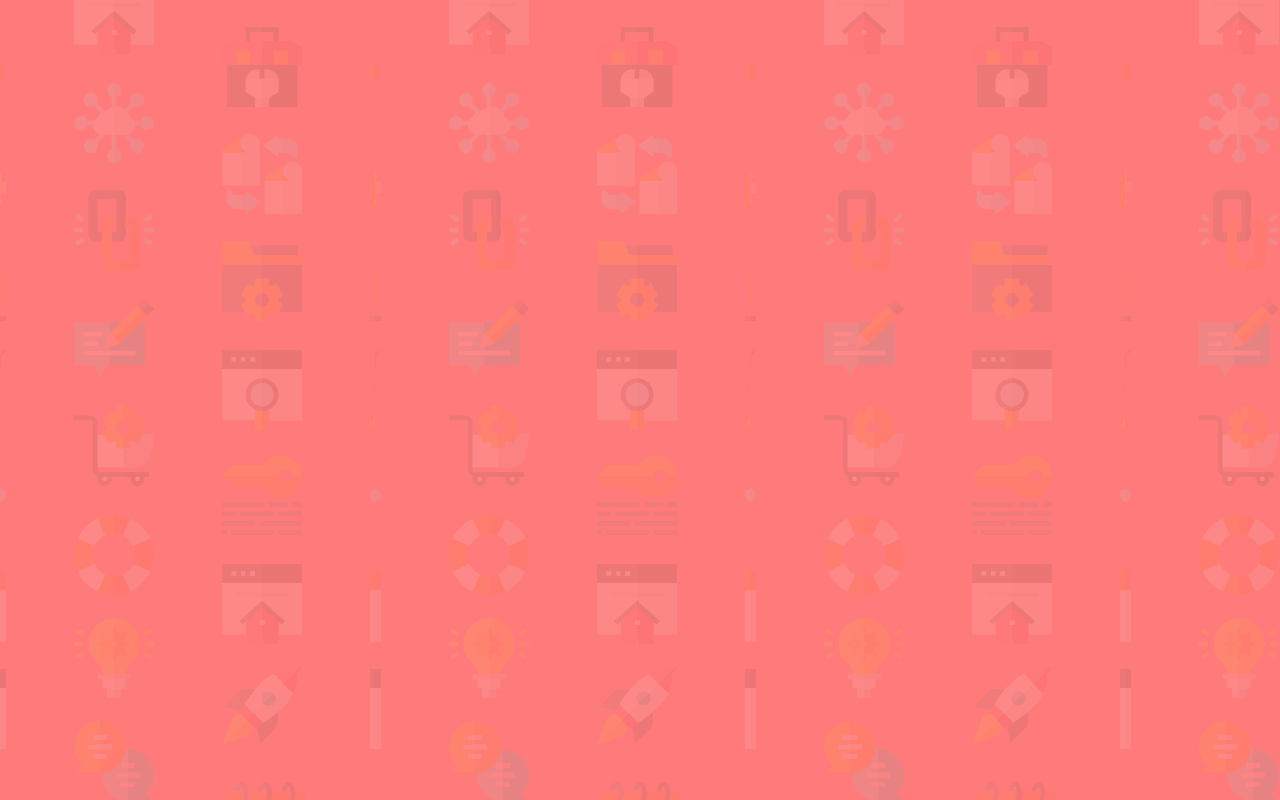
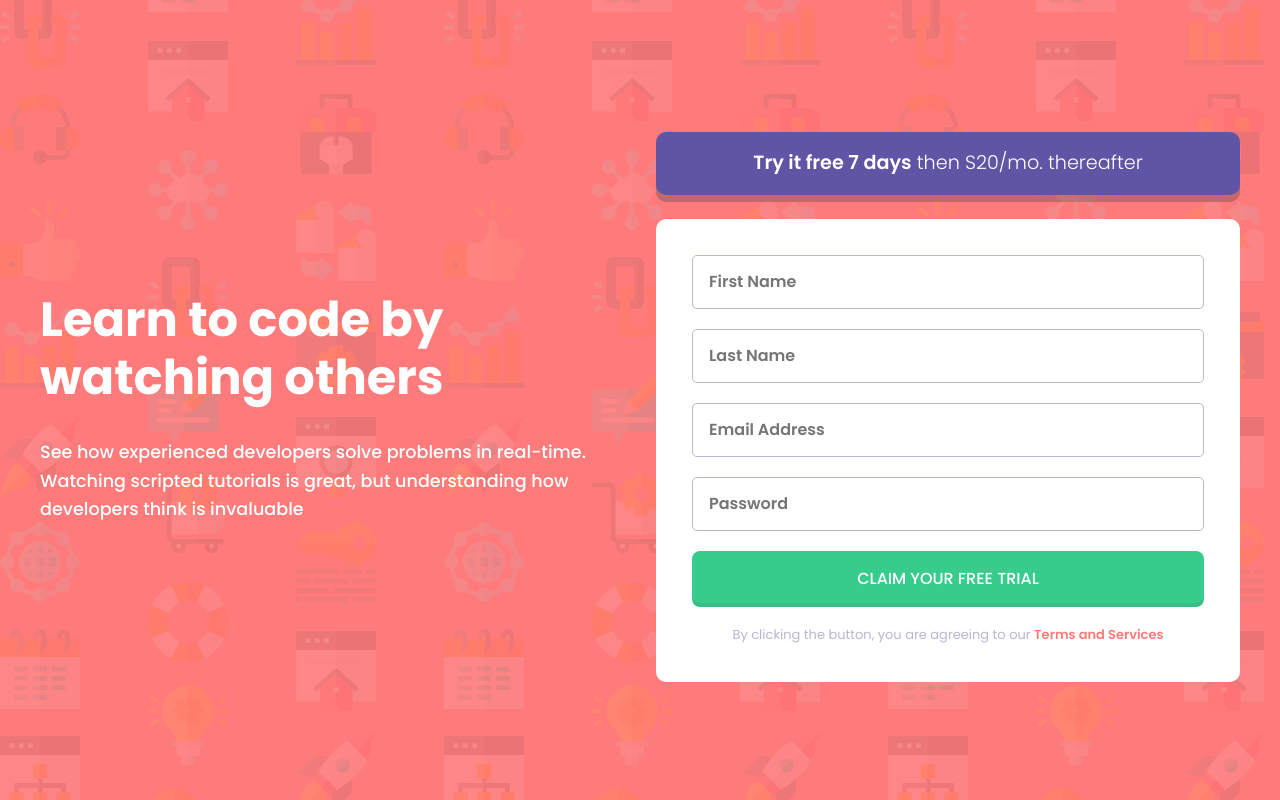
Before and after one commit to kcde/intro-component-with-signup-form, a Vue app: page / in a window 1280 px wide. Built offline with nearby package versions, Linux system fonts and the light colour scheme.

Commit message:
add structure and styling

```diff
--- a/package.json
+++ b/package.json
@@ -17,6 +17,7 @@
     "eslint": "^8.21.0",
     "eslint-plugin-vue": "^9.3.0",
     "prettier": "^2.7.1",
+    "sass": "^1.54.8",
     "vite": "^3.0.4"
   }
 }
--- a/src/App.vue
+++ b/src/App.vue
@@ -1,8 +1,75 @@
-<script></script>
+<script>
+import TheBanner from "./components/UI/TheBanner.vue";
+import TheForm from "./components/UI/TheForm.vue";
 
+export default {
+  components: { TheBanner, TheForm },
+};
+</script>
 
-<template></template>
+<template>
+  <main>
+    <section class="main-copy">
+      <h1>Learn to code by watching others</h1>
+      <p>
+        See how experienced developers solve problems in real-time. Watching
+        scripted tutorials is great, but understanding how developers think is
+        invaluable
+      </p>
+    </section>
 
+    <section>
+      <div :style="{ marginBottom: '1.5rem' }">
+        <TheBanner></TheBanner>
+      </div>
 
+      <div>
+        <TheForm />
+      </div>
+    </section>
+  </main>
+</template>
 
-<style scoped></style>
+<style lang="scss">
+.main-copy {
+  text-align: center;
+  color: var(--clr-white);
+  padding-top: 5rem;
+  margin-bottom: 4rem;
+  @media (min-width: 1024px) {
+    padding-top: 0;
+    margin-bottom: 0;
+    text-align: left;
+  }
+
+  h1 {
+    font-size: clamp(2rem, 4vw + 1rem, 3rem);
+    font-weight: 700;
+    margin-bottom: 2rem;
+  }
+
+  p {
+    font-size: 1.1rem;
+    line-height: 1.6;
+    font-weight: 500;
+  }
+}
+.space-y-1 > * + * {
+  margin-top: 1.25rem;
+}
+
+main {
+  max-width: 75rem;
+  margin: 0 auto;
+  @media (min-width: 1024px) {
+    display: flex;
+    align-items: center;
+    gap: 2rem;
+    padding-top: 6.25rem;
+
+    & > * {
+      flex: 1;
+    }
+  }
+}
+</style>
--- a/src/assets/base.css
+++ /dev/null
@@ -1,49 +0,0 @@
-@import url("https://fonts.googleapis.com/css2?family=Poppins:wght@400;500;600;700&display=swap");
-:root {
-  --clr-red: hsl(0, 100%, 74%);
-  --clr-reen: hsl(154, 59%, 51%);
-  --clr-blue: hsl(248, 32%, 49%);
-  --clr-dark-blue: hsl(249, 10%, 26%);
-  --grayish-lue: hsl(246, 25%, 77%);
-
-  --clr-bg: var(--clr-red);
-  --fw-4: 400;
-  --fw-5: 500;
-  --fw-6: 600;
-  --fw-7: 700;
-
-  --fs-xs : 0.75rem;
-  --fs-sm: 0.875rem
-  --fs-base: 1rem;
-  --fs-lg: 1.5rem;
-}
-
-*,
-*::after,
-*::before {
-  margin: 0;
-  padding: 0;
-  box-sizing: border-box;
-}
-
-a {
-  text-decoration: none;
-  color: inherit;
-}
-
-img {
-  max-width: 100%;
-}
-
-body {
-  font-family: "Poppins", sans-serif;
-  background-color: var(--clr-bg);
-  background-image: url("./bg-intro-mobile.png");
-  background-repeat: repeat-y;
-}
-
-@media (min-width: 400px) {
-  body {
-    background-repeat: repeat-x;
-  }
-}
--- a/src/assets/main.css
+++ b/src/assets/main.css
@@ -1,35 +1,123 @@
-@import "./base.css";
+@import url("https://fonts.googleapis.com/css2?family=Poppins:wght@300;400;500;600;700&display=swap");
+:root {
+  --clr-white: #ffffff;
+  --clr-red: hsl(0, 100%, 74%);
+  --clr-green: hsl(154, 59%, 51%);
+  --clr-blue: hsl(248, 32%, 49%);
+  --clr-dark-blue: 62, 60, 73;
+  --clr-grayish-blue: hsl(246, 25%, 77%);
+  --banner-bg: var(--clr-blue);
+  --clr-bg: var(--clr-red);
+  --clr-input-border: var(--clr-grayish-blue);
+  --clr-link: var(--clr-red);
+  --bg-submit-btn: var(--clr-green);
 
-#app {
-  max-width: 1280px;
-  margin: 0 auto;
-  padding: 2rem;
+  --fw-4: 400;
+  --fw-5: 500;
+  --fw-6: 600;
+  --fw-7: 700;
+  --radius-sm: 5px;
+  --radius-md: 8px;
+  --radius-lg: 10px;
 
-  font-weight: normal;
+  --fs-xs: 0.75rem;
+  --fs-sm: 0.875rem;
+  --fs-base: 1rem;
+  --fs-lg: 1.5rem;
 }
 
-a,
-.green {
-  text-decoration: none;
-  color: hsla(160, 100%, 37%, 1);
-  transition: 0.4s;
+/* http://meyerweb.com/eric/tools/css/reset/
+v2.0 | 20110126
+License: none (public domain)
+*/
+*,
+*::after,
+*::before {
+  margin: 0;
+  padding: 0;
+  border: 0;
+  font-size: 100%;
+  font: inherit;
+  vertical-align: baseline;
+  box-sizing: border-box;
+}
+/* HTML5 display-role reset for older browsers */
+article,
+aside,
+details,
+figcaption,
+figure,
+footer,
+header,
+hgroup,
+menu,
+nav,
+section {
+  display: block;
+}
+body {
+  line-height: 1;
+}
+ol,
+ul {
+  list-style: none;
+}
+blockquote,
+q {
+  quotes: none;
+}
+blockquote:before,
+blockquote:after,
+q:before,
+q:after {
+  content: "";
+  content: none;
+}
+table {
+  border-collapse: collapse;
+  border-spacing: 0;
 }
 
-@media (hover: hover) {
-  a:hover {
-    background-color: hsla(160, 100%, 37%, 0.2);
+h1,
+h2,
+h3,
+h4,
+h5,
+h6 {
+  font-weight: 600;
+}
+
+h1 {
+  line-height: 1.2;
+}
+
+a {
+  text-decoration: none;
+  color: inherit;
+}
+
+img {
+  max-width: 100%;
+}
+
+body {
+  font-family: "Poppins", sans-serif;
+  background-color: var(--clr-bg);
+  background-image: url("./bg-intro-mobile.png");
+  background-repeat: repeat-y;
+  padding: 2rem 1rem;
+}
+
+@media (min-width: 400px) {
+  body {
+    background-repeat: repeat-x;
   }
 }
 
 @media (min-width: 1024px) {
   body {
-    display: flex;
-    place-items: center;
-  }
+    background-image: url("./bg-intro-desktop.png");
 
-  #app {
-    display: grid;
-    grid-template-columns: 1fr 1fr;
-    padding: 0 2rem;
+    /* background-repeat: repeat-x; */
   }
 }
--- /dev/null
+++ b/src/components/BaseInput.vue
@@ -0,0 +1,55 @@
+<template>
+  <div class="input-container">
+    <label>
+      <input :type="type" :placeholder="placeholder" />
+    </label>
+  </div>
+</template>
+
+<script>
+export default {
+  props: {
+    type: {
+      type: String,
+      default: "text",
+    },
+    placeholder: {
+      type: String,
+    },
+  },
+};
+</script>
+
+<style lang="scss" scoped>
+input {
+  border: none;
+  width: 100%;
+  height: 100%;
+  background-color: transparent;
+  font-weight: 600;
+  caret-color: var(--clr-blue);
+  &:focus {
+    outline: none;
+  }
+}
+
+label {
+  position: relative;
+  height: 100%;
+}
+
+.input-container {
+  position: relative;
+  border: 1px solid var(--clr-input-border);
+  width: 100%;
+  padding: 0 1rem;
+  height: 3.375rem;
+  background-color: var(--clr-white);
+  border-radius: var(--radius-sm);
+  transition: border-color 150ms ease-in;
+
+  &:focus-within {
+    border-color: var(--clr-blue);
+  }
+}
+</style>
--- /dev/null
+++ b/src/components/FormButton.vue
@@ -0,0 +1,21 @@
+<template>
+  <button type="submit">claim your free trial</button>
+</template>
+
+<script>
+export default {};
+</script>
+
+<style scoped>
+button {
+  width: 100%;
+  background-color: var(--bg-submit-btn);
+  color: var(--clr-white);
+  padding: 1.25rem 1rem;
+  text-transform: uppercase;
+  font-weight: 500;
+  border-radius: var(--radius-md);
+  box-shadow: inset 0 -4px rgba(var(--clr-dark-blue), 0.1);
+  cursor: pointer;
+}
+</style>
--- /dev/null
+++ b/src/components/UI/TheBanner.vue
@@ -0,0 +1,30 @@
+<template>
+  <div class="banner">
+    <p class="banner__text">
+      <span> Try it free 7 days</span> then S20/mo. thereafter
+    </p>
+  </div>
+</template>
+
+<script>
+export default {};
+</script>
+
+<style lang="scss" scoped>
+.banner {
+  background-color: var(--banner-bg);
+  color: var(--clr-white);
+  padding: 1rem 3rem;
+  text-align: center;
+  border-radius: var(--radius-lg);
+  box-shadow: 0 7px rgba(var(--clr-dark-blue), 0.3);
+  &__text {
+    line-height: 1.6;
+    font-size: 1.2rem;
+    font-weight: 300;
+    span {
+      font-weight: 600;
+    }
+  }
+}
+</style>
--- /dev/null
+++ b/src/components/UI/TheForm.vue
@@ -0,0 +1,53 @@
+<template>
+  <div class="form">
+    <form class="space-y-1">
+      <BaseInput placeholder="First Name" />
+      <BaseInput placeholder="Last Name" />
+      <BaseInput placeholder="Email Address" type="email" />
+      <BaseInput placeholder="Password" type="password" />
+
+      <FormButton />
+    </form>
+
+    <div class="form__footer">
+      <p>
+        By clicking the button, you are agreeing to our
+        <a href="#">Terms and Services</a>
+      </p>
+    </div>
+  </div>
+</template>
+
+<script>
+import BaseInput from "../BaseInput.vue";
+import FormButton from "../FormButton.vue";
+export default { components: { BaseInput, FormButton } };
+</script>
+
+<style lang="scss" scoped>
+.form {
+  background-color: var(--clr-white);
+  padding: 1.5rem;
+  border-radius: var(--radius-lg);
+
+  @media (min-width: 1024px) {
+    padding: 2.25rem;
+  }
+
+  &__footer {
+    font-size: 13px;
+    color: var(--clr-grayish-blue);
+    text-align: center;
+    margin-top: 1rem;
+
+    p {
+      line-height: 1.8;
+    }
+
+    a {
+      color: var(--clr-link);
+      font-weight: 600;
+    }
+  }
+}
+</style>
```
Also changed, not shown: 1 other file (tests, documents, lock files or other folders).
